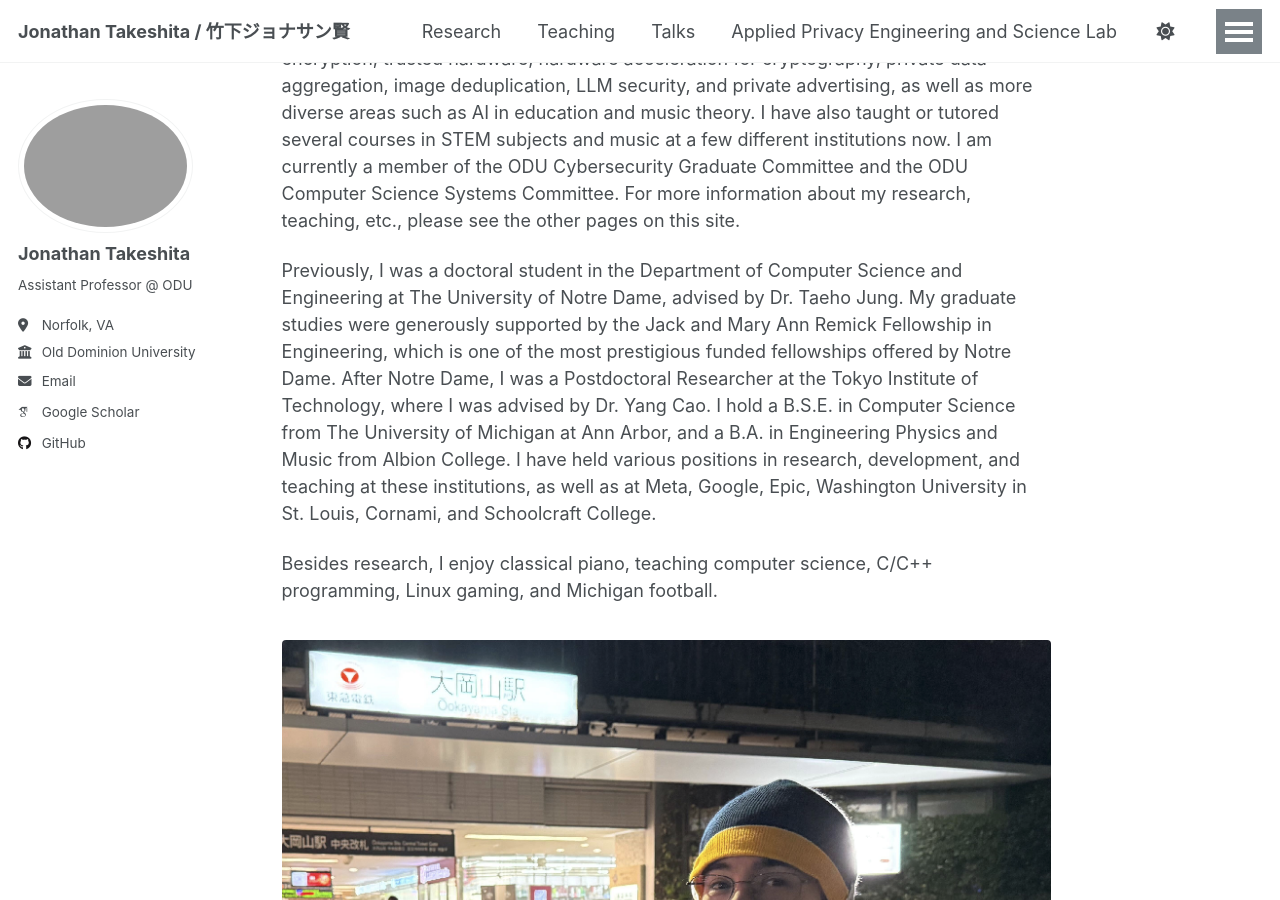
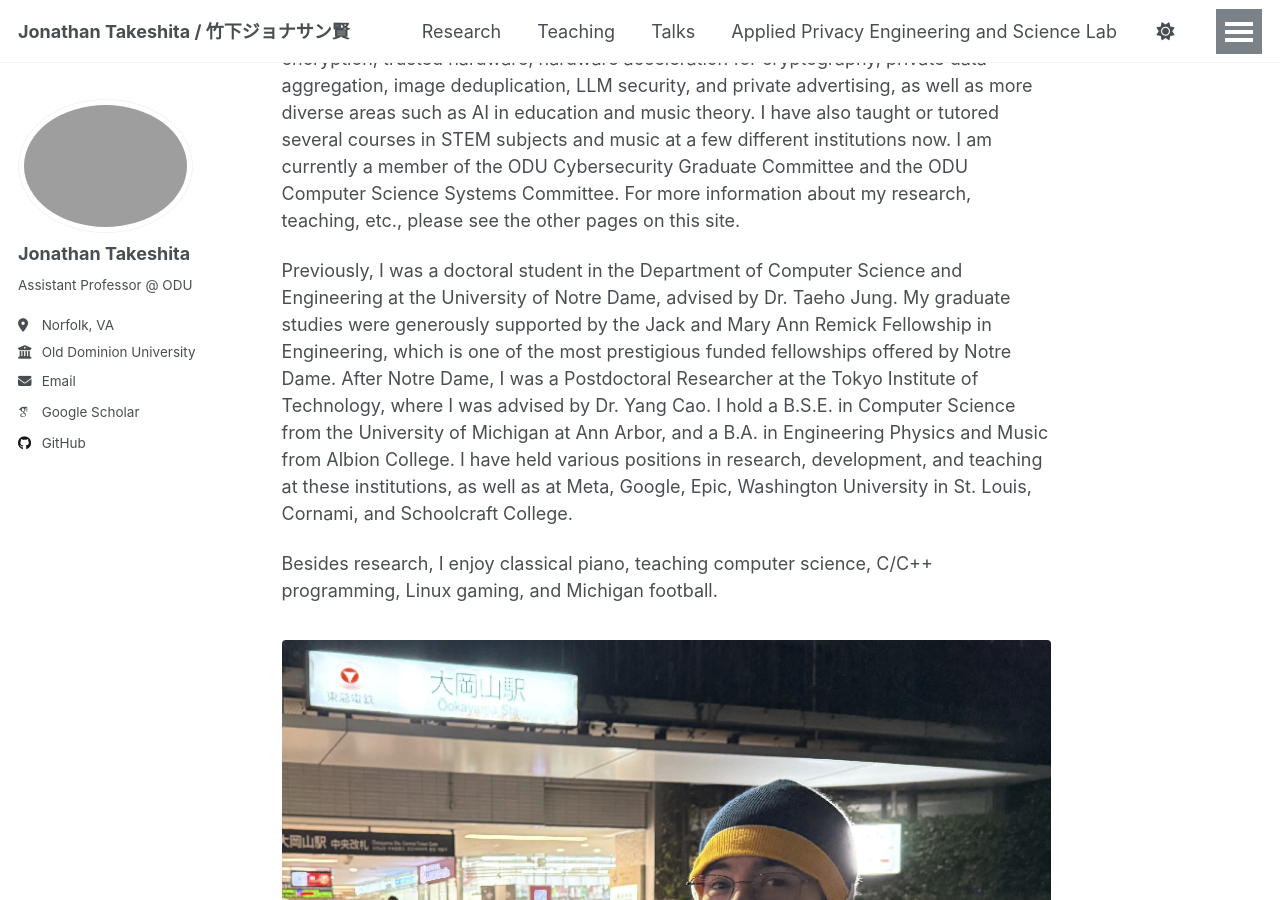
Before and after one commit to jtakeshi/jtakeshi.github.io, a Jekyll site: the page built from _pages/about.md, in a window 1280 px wide and 900 px high, scrolled down 354 px. Built offline with Jekyll 4.4.1, drawn with Linux system fonts in a browser that asks for light colours; some web fonts are replaced; a script that is not in the unit is left out.

```diff
--- a/_pages/about.md
+++ b/_pages/about.md
@@ -13,7 +13,7 @@ redirect_from:
 Hi! I’m Jonathan Takeshita (竹下ジョナサン賢), and I am currently an Assistant Professor at Old Dominion University, where I am appointed in both the Department of Computer Science and School of Cybersecurity. The School is the first of its kind in the United States, and brings with its inception a wealth of new opportunities for cross-disciplinary work. My research spans a wide array of topics in privacy, including homomorphic encryption, trusted hardware, hardware acceleration for cryptography, private data aggregation, image deduplication, LLM security, and private advertising, as well as more diverse areas such as AI in education and music theory. I have also taught or tutored several courses in STEM subjects and music at a few different institutions now. I am currently a member of the ODU Cybersecurity Graduate Committee and the ODU Computer Science Systems Committee. For more information about my research, teaching, etc., please see the other pages on this site.
 
 
-Previously, I was a doctoral student in the Department of Computer Science and Engineering at The University of Notre Dame, advised by Dr. Taeho Jung. My graduate studies were generously supported by the Jack and Mary Ann Remick Fellowship in Engineering, which is one of the most prestigious funded fellowships offered by Notre Dame. After Notre Dame, I was a Postdoctoral Researcher at the Tokyo Institute of Technology, where I was advised by Dr. Yang Cao. I hold a B.S.E. in Computer Science from The University of Michigan at Ann Arbor, and a B.A. in Engineering Physics and Music from Albion College. I have held various positions in research, development, and teaching at these institutions, as well as at Meta, Google, Epic, Washington University in St. Louis, Cornami, and Schoolcraft College.
+Previously, I was a doctoral student in the Department of Computer Science and Engineering at the University of Notre Dame, advised by Dr. Taeho Jung. My graduate studies were generously supported by the Jack and Mary Ann Remick Fellowship in Engineering, which is one of the most prestigious funded fellowships offered by Notre Dame. After Notre Dame, I was a Postdoctoral Researcher at the Tokyo Institute of Technology, where I was advised by Dr. Yang Cao. I hold a B.S.E. in Computer Science from the University of Michigan at Ann Arbor, and a B.A. in Engineering Physics and Music from Albion College. I have held various positions in research, development, and teaching at these institutions, as well as at Meta, Google, Epic, Washington University in St. Louis, Cornami, and Schoolcraft College.
 
 Besides research, I enjoy classical piano, teaching computer science, C/C++ programming, Linux gaming, and Michigan football.
 
```
